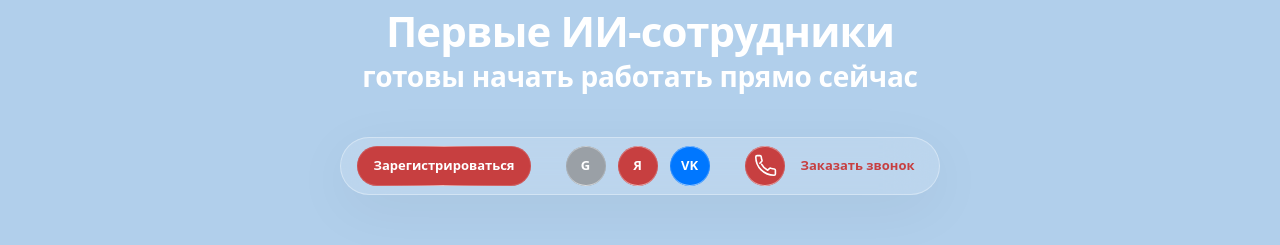
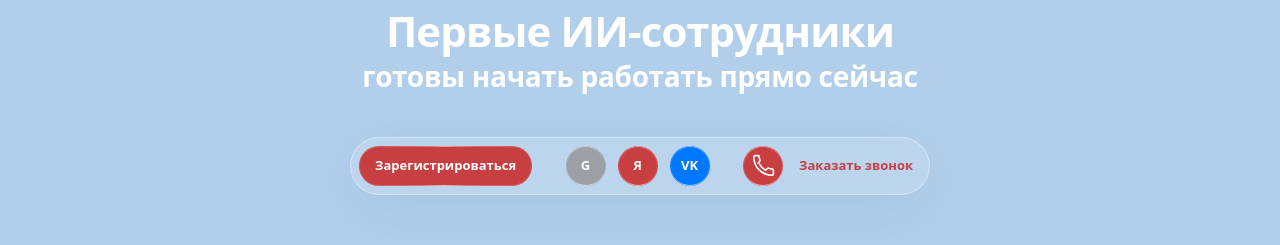
Before and after one commit to uniconsulting/uni.com, a Next.js app: page / in a window 1280 px wide. Shown: the part 1140-1385 px from the top of the page. Built offline with nearby package versions, Linux system fonts and the light colour scheme.

Commit message:
Update CTA1.tsx

```diff
--- a/src/components/sections/CTA1.tsx
+++ b/src/components/sections/CTA1.tsx
@@ -24,7 +24,7 @@ export default function CTA1() {
               overflow-hidden
               mx-auto
               w-auto
-              max-w-[600px]
+              max-w-[580px]
               rounded-[999px]
               border
               border-white/35
```
